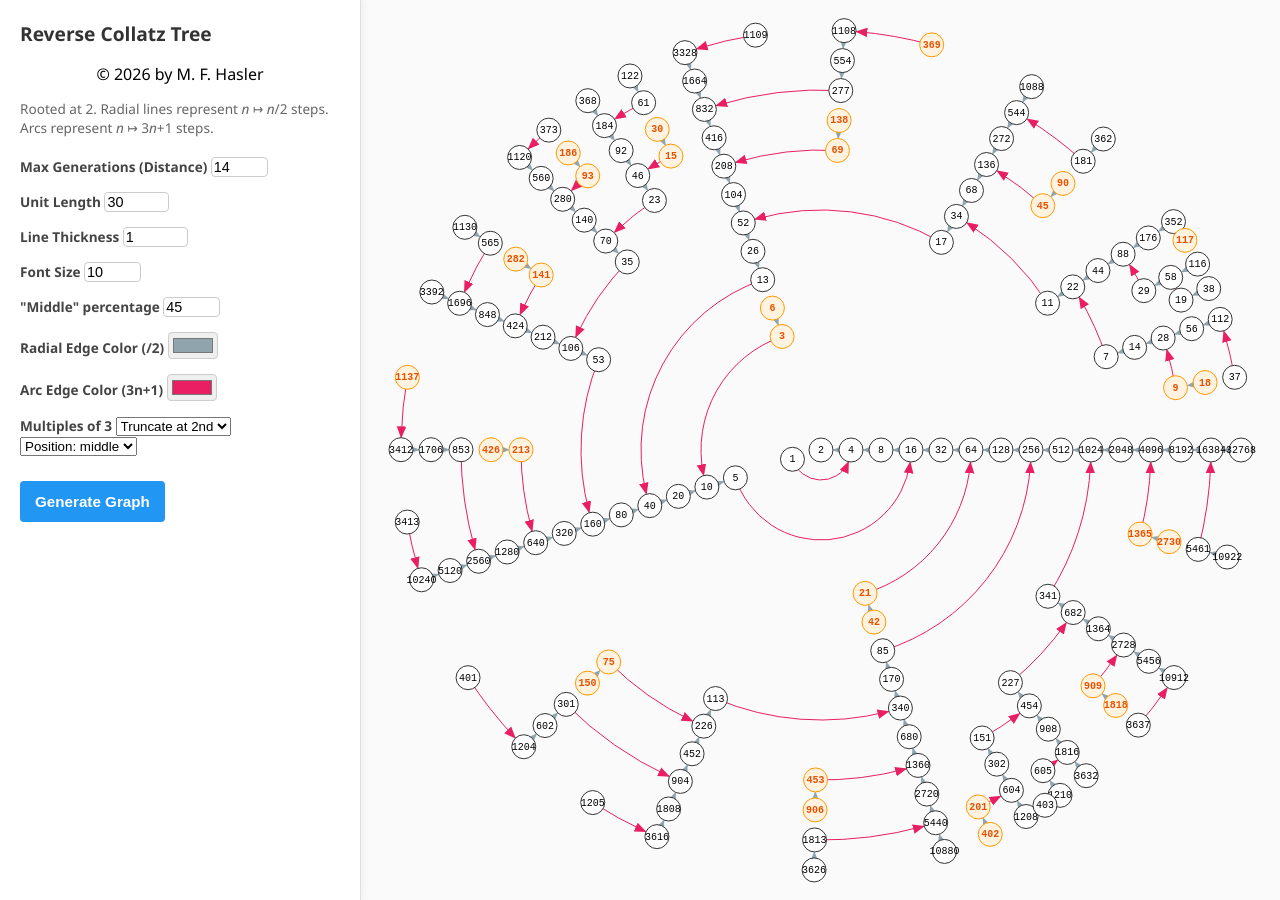
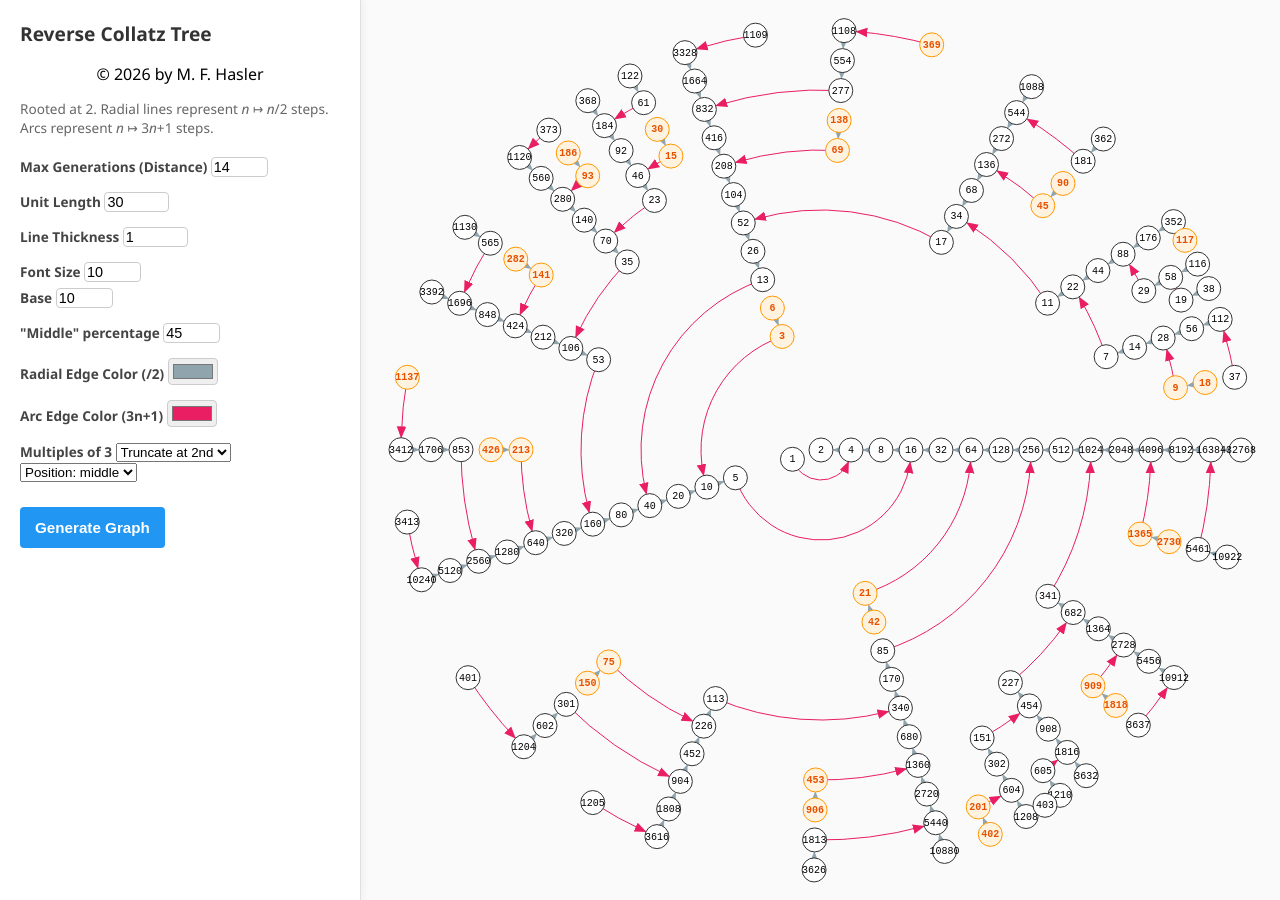
Before and after one commit to m-f-h/m-f-h.github.io, a Jekyll site: the page collatz/index.html, which Jekyll copies as it is, in a window 1280 px wide. Built offline with Jekyll 4.4.1, drawn with Linux system fonts in a browser that asks for light colours.

Commit message:
Add base input field to index.html

```diff
--- a/collatz/index.html
+++ b/collatz/index.html
@@ -29,6 +29,8 @@
         <div class="control-group">
             <label>Font Size
             <input type="number" id="font_size" value="10" min="5" max="30"></label>
+            <label>Base
+            <input type="number" id="base" value="10" min="2" max="36"></label>
         </div>
         <div class="control-group">
             <label>"Middle" percentage
```
